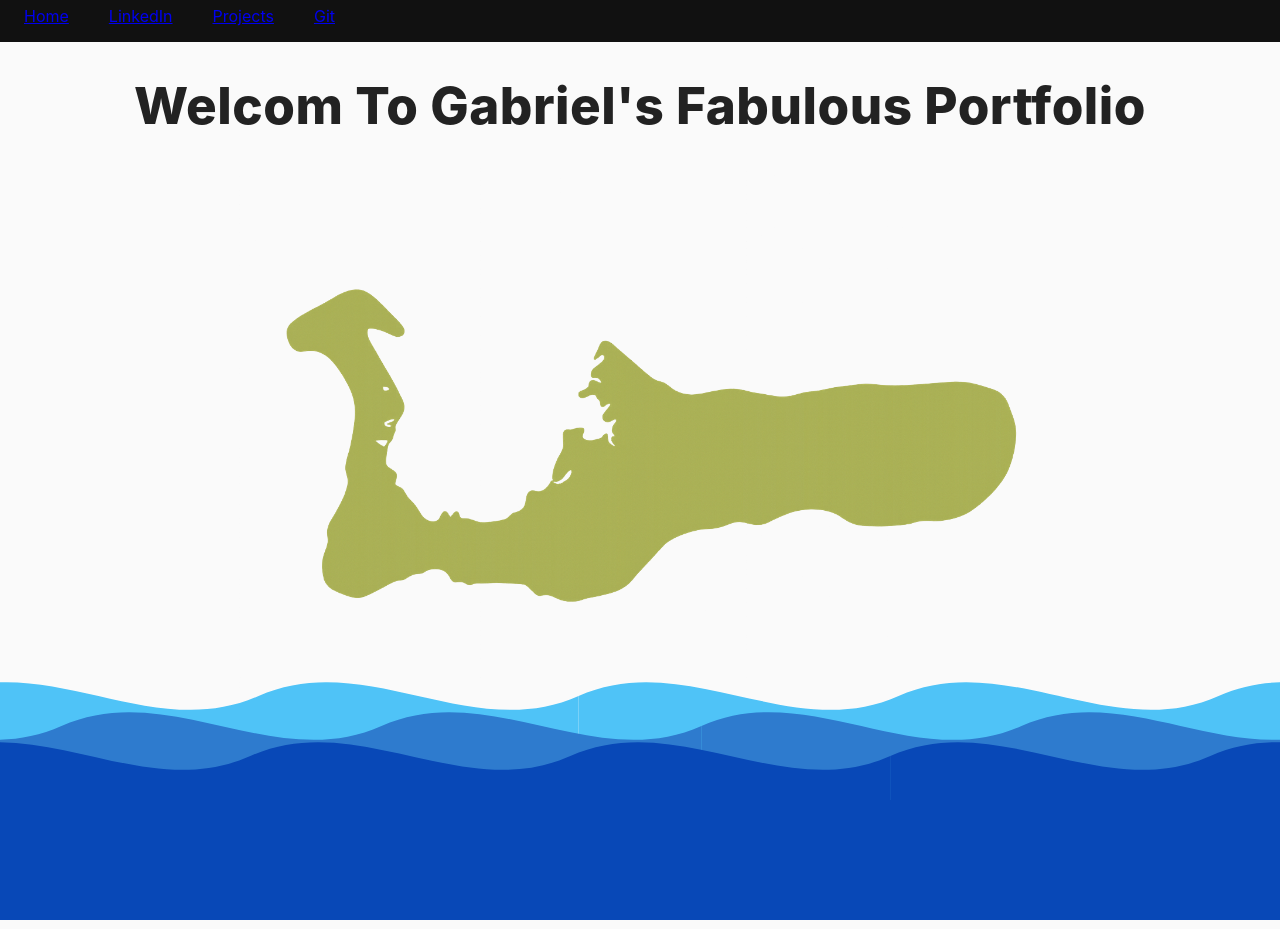
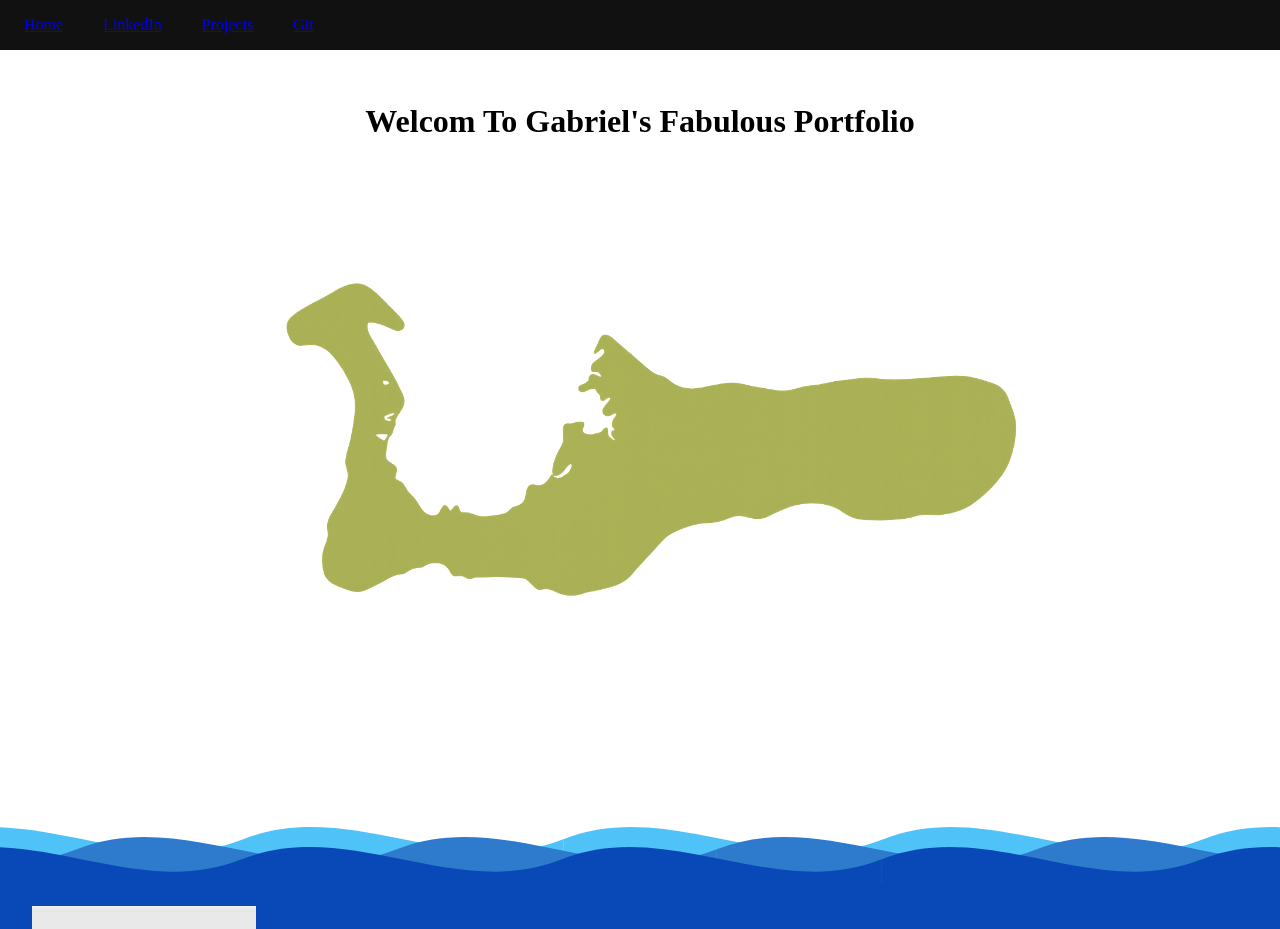
Before and after one commit to Takiro78/Portfolio, a React (Vite) app in the folder my-react-app/: page / in a window 1280 px wide. Shown: the top 929 px of the page. Built offline with nearby package versions, Linux system fonts and the light colour scheme.

Commit message:
made what i want waves to look/behave like after they have settled without veritcal movement

```diff
--- a/my-react-app/src/App.jsx
+++ b/my-react-app/src/App.jsx
@@ -1,4 +1,4 @@
-import {motion} from "framer-motion";
+import { motion  } from "framer-motion";
 import {Routes, Route} from "react-router-dom";
 
 
--- a/my-react-app/src/Components/wave/Wave.jsx
+++ b/my-react-app/src/Components/wave/Wave.jsx
@@ -10,54 +10,60 @@
         <div className="wave-wrapper">
 
             {/**BACK WAVE vertical movement */}
-            <motion.div
-                className="wave-container"
-                initial = {{y:-100}}
-                animate = {{y:600}}
-                transition={{ duration:4, ease:easeInOut}}
-            >
+            {/*<motion.div*/}
+            {/*    className="wave-container"*/}
+            {/*    initial = {{y:-100}}*/}
+            {/*    animate = {{y:600}}*/}
+            {/*    transition={{ duration:4, ease:easeInOut}}*/}
+            {/*>*/}
 
                 {/* *horizontal movement */}
+            <div className="wave back">
                 <motion.div
-                    className = "wave-back"
+
                     animate = {{x: ["0%", "-100%"]}}
                     transition={{duration: 10 , ease: "linear",repeat:Infinity}}
 
                 >
-                    <svg className="wave-svg" viewBox="0 0 2400 150" preserveAspectRatio="none">
+                    <svg className="wave-svg" viewBox="0 0 2400 150" preserveAspectRatio="xMidYMid slice">
                     <path
+                        className="wave-path"
                         d="M0 80 C 100 40, 200 120, 300 80 C 400 40, 500 120, 600 80 C 700 40, 800 120, 900 80 C 1000 40, 1100 120, 1200 80 L 1200 150 L 0 150 Z"
                         fill="#4fc3f7"
                     />
 
                     {/* second identical wave shifted right */}
                     <path
+                        className="wave-path"
+
                         d="M0 80 C 100 40, 200 120, 300 80 C 400 40, 500 120, 600 80 C 700 40, 800 120, 900 80 C 1000 40, 1100 120, 1200 80 L 1200 150 L 0 150 Z"
                         fill="#4fc3f7"
                         transform="translate(1200, 0)"
                     />
                     </svg>
                 </motion.div>
-            </motion.div>
+            </div>
+            {/*</motion.div>*/}
 
 
 
                 {/**middle WAVE vertical movement */}
-            <motion.div
-                className="wave-container"
-                initial = {{y:-100}}
-                animate = {{y:630}}
-                transition={{ duration:4, ease:easeInOut}}
-            >
+            {/*<motion.div*/}
+            {/*    className="wave-container"*/}
+            {/*    initial = {{y:-100}}*/}
+            {/*    animate = {{y:630}}*/}
+            {/*    transition={{ duration:4, ease:easeInOut}}*/}
+            {/*>*/}
 
                 {/* *horizontal movement */}
+            <div className="wave mid">
+
                 <motion.div
-                    className = "wave-mid"
                     animate = {{x: ["-100%", "00%"]}}
                     transition={{duration: 10 , ease: "linear",repeat:Infinity}}
 
                 >
-                    <svg className="wave-svg" viewBox="0 0 2400 150" preserveAspectRatio="none">
+                    <svg className="wave-svg" viewBox="0 0 2400 150" preserveAspectRatio="xMidYMid slice">
                     <path
                         d="M0 80 C 100 40, 200 120, 300 80 C 400 40, 500 120, 600 80 C 700 40, 800 120, 900 80 C 1000 40, 1100 120, 1200 80 L 1200 150 L 0 150 Z"
                         fill="#2e7bce"
@@ -71,26 +77,28 @@
                     />
                     </svg>
                 </motion.div>
-            </motion.div>
+            </div>
+            {/*</motion.div>*/}
 
 
 
                 {/**BACK WAVE vertical movement */}
-            <motion.div
-                className="wave-container"
-                initial = {{y:-100}}
-                animate = {{y:660}}
-                transition={{ duration:4, ease:easeInOut}}
-            >
+            {/*<motion.div*/}
+            {/*    className="wave-container"*/}
+            {/*    initial = {{y:-100}}*/}
+            {/*    animate = {{y:660}}*/}
+            {/*    transition={{ duration:4, ease:easeInOut}}*/}
+            {/*>*/}
 
                 {/* *horizontal movement */}
+                <div className="wave front">
+
                 <motion.div
-                    className = "wave-front"
                     animate = {{x: ["0%", "-100%"]}}
                     transition={{duration: 18 , ease: "linear",repeat:Infinity}}
 
                 >
-                    <svg className="wave-svg" viewBox="0 0 2400 150" preserveAspectRatio="none">
+                    <svg className="wave-svg" viewBox="0 0 2400 150" preserveAspectRatio="xMidYMid slice">
                     <path
                         d="M0 80 C 100 40, 200 120, 300 80 C 400 40, 500 120, 600 80 C 700 40, 800 120, 900 80 C 1000 40, 1100 120, 1200 80 L 1200 150 L 0 150 Z"
                         fill="#0848b7"
@@ -104,7 +112,7 @@
                         transform="translate(1200, 0)"
                     />
                     </svg>
-                </motion.div>
+                {/*</motion.div>*/}
 
 
 
@@ -112,13 +120,14 @@
 
 
             </motion.div>
+                </div>
 
-            <motion.div
-                className="wave-bg"
-                initial={{ y: 0, height: "100vh" }}
-                animate={{ y: 800, height: "15vh" }}
-                transition={{ duration: 4, ease: easeInOut }}
-                />
+            {/*<motion.div*/}
+            {/*    className="wave-bg"*/}
+            {/*    initial={{ y: 0, height: "100vh" }}*/}
+            {/*    animate={{ y: 800, height: "15vh" }}*/}
+            {/*    transition={{ duration: 4, ease: easeInOut }}*/}
+            {/*    />*/}
 
 
 
--- a/my-react-app/src/Components/wave/wave.css
+++ b/my-react-app/src/Components/wave/wave.css
@@ -1,43 +1,67 @@
+.wave-wrapper {
+  display: grid;
+  width: 100%;
+  z-index: 1;
+  margin: 0px;
+}
+
+
 .wave-container {
-  position: absolute;
+  /*position: absolute;*/
+.wave-path {
+  height: 100%;
+  width: 100%;
+}
+
   width: 100%;
   overflow: hidden;
   line-height: 0;
   top: 0;
   left: 0;
+  border: black solid 15px;
+
 }
+
+
+.wave {
+  grid-row: 1;
+  grid-column: 1;
+  height: 80px;         /* adjust to taste */
+  overflow: hidden;     /* ← this is the critical missing piece */
+  position: relative;
+}
+
+.wave > div {           /* framer-motion wrapper */
+  height: 100%;
+}
+
 
 .wave-svg {
   width: 200%;
-  height: 180px;
+  height: 100%;         /* ← makes SVG fill container height */
+  display: block;
+  overflow: hidden;
 }
 
-.wave-back {
 
-  z-index: 1;
+.wave-path {
+  height: 100%;
+  width: 100%;
 }
 
-.wave-mid {
-
-  z-index: 2;
-}
-
-.wave-front {
-
-  z-index: 3;
-}
-
-.wave-wrapper {
-    width: 100%;
-    z-index: 1;
-    margin: 0%;
-}
+.wave.back  { transform: translateY(0px); }
+.wave.mid   { transform: translateY(10px); }
+.wave.front { transform: translateY(20px); }
 
 .wave-bg {
   background-color: #0848b7;
   width: 100%;
-  position: absolute;
+  /*position: absolute;*/
   top: 0;
   left: 0;
   z-index: 0; /* important */
 }
+
+
+
+/*---------------------------------------------------*/
--- a/my-react-app/src/pages/home/Home.jsx
+++ b/my-react-app/src/pages/home/Home.jsx
@@ -4,21 +4,29 @@
 export default function Home(){
     return (
       <>
-        <Wave />
 
 
-        <div className="page-contents">
+          <div className="page-contents">
+              <div className="hero section">
+                  <h1>Welcom To Gabriel's Fabulous Portfolio</h1>
+                  <div className="banner" >
+                      <img className = "banner-img" src="Cayman4.png" style={{ width: "100%", height: "auto" }} />
+                  </div>
+              </div>
 
-          <div className="hero section">
+              <Wave />
 
-              <h1>Welcom To Gabriel's Fabulous Portfolio</h1>
-              <div className="banner" >
-                <img className = "banner-img" src="Cayman4.png" style={{ width: "100%", height: "auto" }} />
+              <div className={"about-me section"}>
+                  <img src={"no_img.jpeg"} alt={"idk"}/>
+                  <div className={"about-me-text"}>
+                      <h2>Hello, I'm Gabriel Mathura</h2>
+                      <p>"Lorem ipsum dolor sit amet, consectetur adipiscing elit, sed do eiusmod tempor incididunt ut labore et dolore magna aliqua. Ut enim ad minim veniam, quis nostrud exercitation ullamco laboris nisi ut aliquip ex ea commodo consequat. Duis aute irure dolor in reprehenderit in voluptate velit esse cillum dolore eu fugiat nulla pariatur. Excepteur sint occaecat cupidatat non proident, sunt in culpa qui officia deserunt mollit anim id est laborum</p>
+                  </div>
               </div>
+
           </div>
 
-        {/* <div className="spacer"></div> */}
-        </div>
+
 
       </>
     )
--- a/my-react-app/src/style/App.css
+++ b/my-react-app/src/style/App.css
@@ -1,79 +1,83 @@
-/* GENERAL RESET -------------------------------------------------- */
-* {
-  margin: 0;
-  padding: 0;
-  box-sizing: border-box;
+/*!* GENERAL RESET -------------------------------------------------- *!*/
+/** {*/
+/*  margin: 0;*/
+/*  padding: 0;*/
+/*  box-sizing: border-box;*/
+/*}*/
+
+body {
+    margin: 0;
+/*  background-color: green;*/
+/*  height: 100%;*/
+/*  font-family: 'Inter', sans-serif;*/
+/*  scroll-snap-type: y mandatory;*/
+/*  scroll-behavior: smooth;*/
+/* */
+/*  background: #fafafa;*/
+/*  color: #222;*/
 }
 
-body {
-  background-color: green;
-  height: 100%;
-  font-family: 'Inter', sans-serif;
-  scroll-snap-type: y mandatory;
-  scroll-behavior: smooth;
+/*html, body {*/
+/*  overflow: hidden;*/
+/*  height: 100%;*/
+/*}*/
 
-  background: #fafafa;
-  color: #222;
+/*!* CONTAINERS ----------------------------------------------------- *!*/
+/*!* .container {*/
+/*  height: fit-content;*/
+/*  width: 100%;*/
+/*  overflow-x: hidden;*/
+/*  */
+/*} *!*/
+
+.page-contents {
+/*  height: 70vh;*/
+/*  display: flex;*/
+/*  flex-direction: column;*/
+/*  align-items: center;*/
+/*  gap: 4rem;*/
 }
 
-html, body {
-  overflow: hidden;
-  height: 100%;
+/*!* SECTIONS ------------------------------------------------------- *!*/
+.section {
+/*  !* min-height: 100vh; *!*/
+  height: auto;
+  width: auto;
+    padding: 2rem;
+
+/*  scroll-snap-align: start;*/
+
+  display: flex;
+/*  flex-direction: column;*/
+/*  align-items: center;*/
+/*  justify-content: center;*/
+
+/*  padding: 2rem;*/
 }
 
-/* CONTAINERS ----------------------------------------------------- */
-/* .container {
-  height: fit-content;
-  width: 100%;
-  overflow-x: hidden;
-
-} */
-
-.page-contents {
-  height: 70vh;
-  display: flex;
-  flex-direction: column;
-  align-items: center;
-  gap: 4rem;
-  /* padding: 2rem; */
+.hero.section{
+    flex-flow: column;
+    text-align: center;
 }
 
-/* SECTIONS ------------------------------------------------------- */
-.section {
-  /* min-height: 100vh; */
-  height: auto;
-  width: 100%;
-  scroll-snap-align: start;
+/*.hero h1 {*/
+/*  font-size: clamp(2rem, 4vw, 3.5rem);*/
+/*  font-weight: 800;*/
+/*  letter-spacing: 0.5px;*/
+/*  margin-bottom: 2rem;*/
+/*}*/
 
-  display: flex;
-  flex-direction: column;
-  align-items: center;
-  justify-content: center;
-
-  padding: 2rem;
-}
-
-.hero {
-  text-align: center;
-}
-
-.hero h1 {
-  font-size: clamp(2rem, 4vw, 3.5rem);
-  font-weight: 800;
-  letter-spacing: 0.5px;
-  margin-bottom: 2rem;
-}
-
-/* BANNER --------------------------------------------------------- */
+/*!* BANNER --------------------------------------------------------- *!*/
 .banner {
   width: 100%;
-  max-width: 900px;
+
   display: flex;
   justify-content: center;
 }
 
 .banner-img {
   width: 100%;
+    max-width: 900px;
   max-height: 80vh;
   object-fit: contain;
   border-radius: 12px;
@@ -81,3 +85,10 @@
   /* Optional soft shadow */
   /* box-shadow: 0 8px 18px rgba(0, 0, 0, 0.12); */
 }
+
+
+.about-me{
+    background-color: #0848b7;
+    /*background-color: red;*/
+
+}
```
